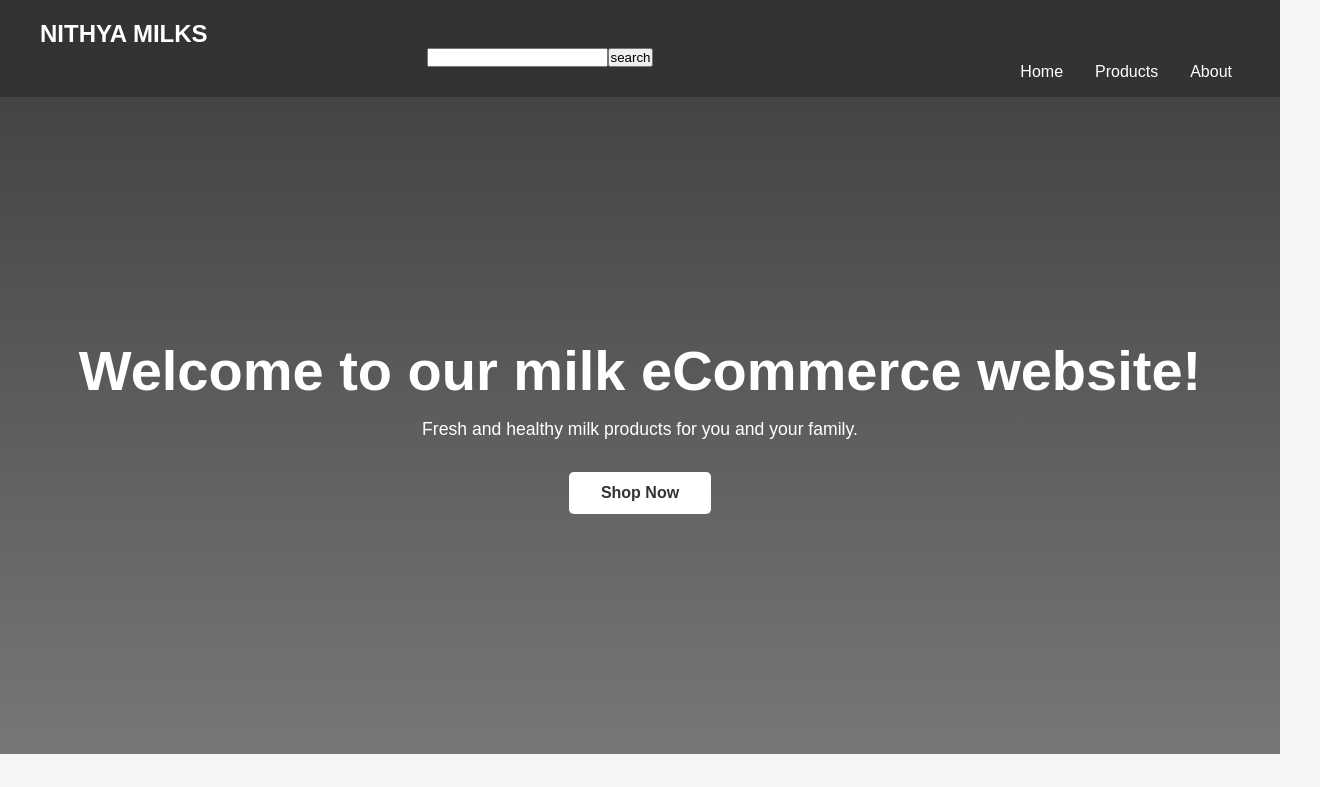
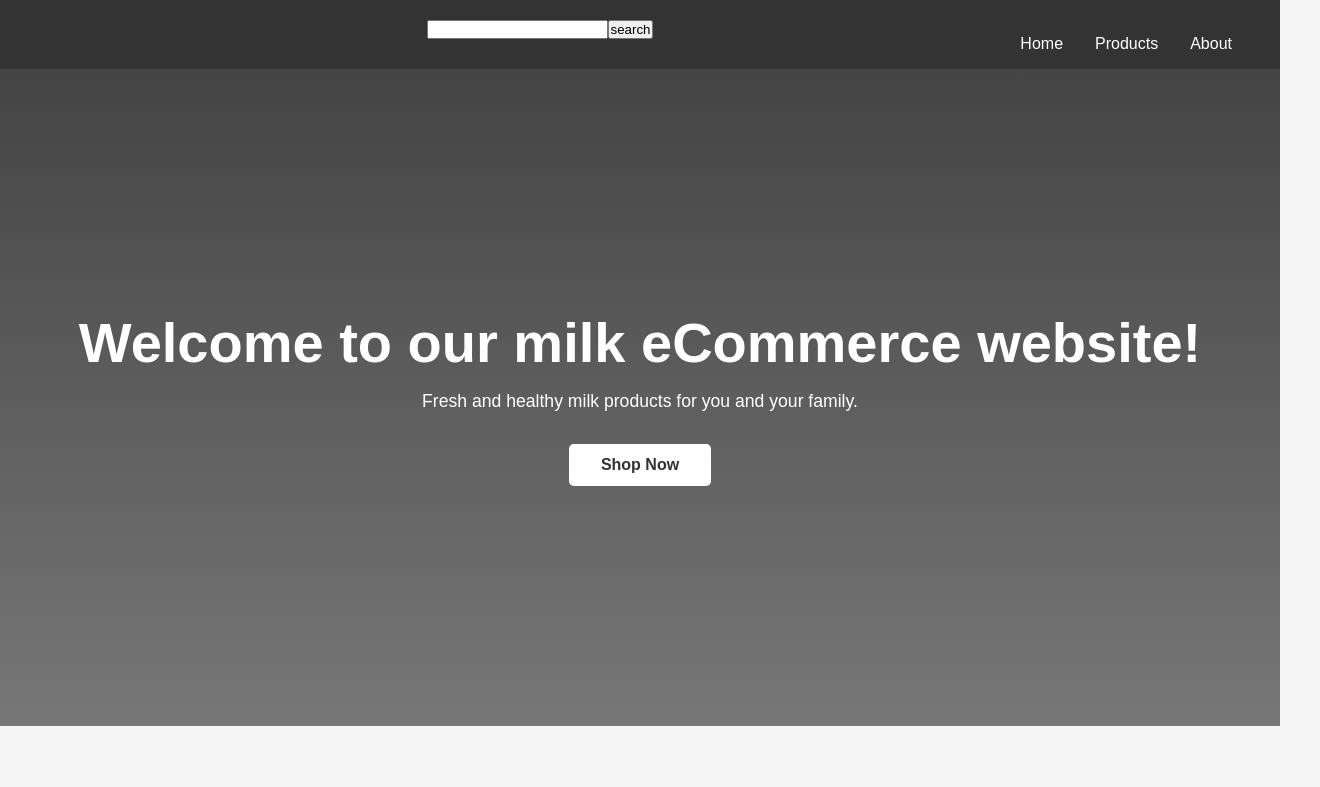
Before and after one commit to Nithya-47/milk, a plain HTML site: page index.html in a window 1280 px wide. Shown: the top 787 px of the page, 1320 px wide, since content can reach past the window. Drawn offline with Linux system fonts and the light colour scheme; a script that the page names is missing; some icons are missing.

Commit message:
initial commit

```diff
--- a/index.html
+++ b/index.html
@@ -9,9 +9,6 @@
 <body>
   <header>
     <nav>
-        <div class="container">
-            <h1>NITHYA MILKS</h1>
-            </div>
             <div class="inp">
             <input type="search" name="" id="ser">
             <input type="button" value="search" id="ser-btn">
```
